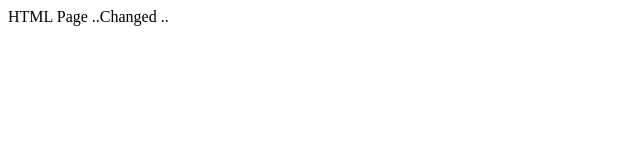
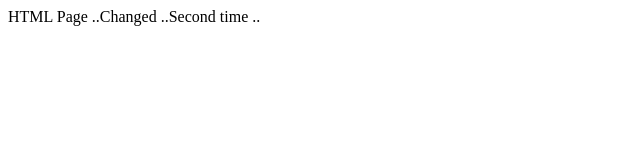
Before and after one commit to JayeshLadumor97/gitPerform, a website: page index.html in a window 1280 px wide. Shown: the full height of the page, 0-640 px from the left. Drawn offline with nearby package versions, Linux system fonts and the light colour scheme.

Commit message:
third commit at 12:54 PM

```diff
--- a/index.html
+++ b/index.html
@@ -4,6 +4,6 @@
         <script src="app/app.js"></script>
     </head>
     <body data-ng-controller="myCtrl">
-        HTML Page ..Changed ..
+        HTML Page ..Changed ..Second time ..
     </body>
 </html>
```
